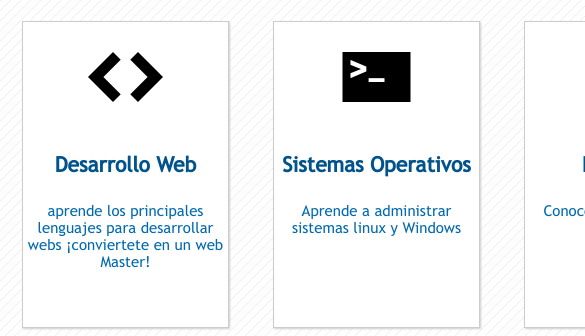
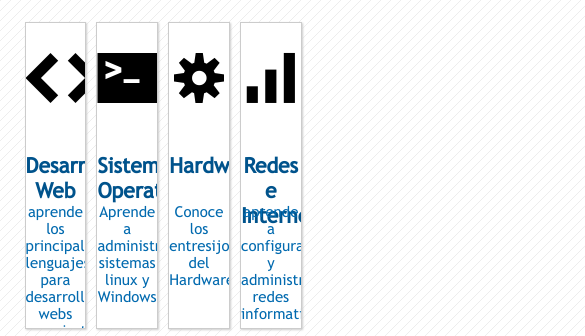
Before and after one commit to Nuribe92/Test, a plain HTML site: page index.html in a window 390 px wide. Shown: the part 249-585 px from the top of the page, 585 px wide, since content can reach past the window. Drawn offline with Linux system fonts and the light colour scheme.

Commit message:
responsives card 1250px

```diff
--- a/css/responsive.css
+++ b/css/responsive.css
@@ -0,0 +1,10 @@
+@media (max-width: 1250px){
+    .wrap{
+        width: 90%;
+        margin: 0 auto;
+    }
+    .card{
+        width: 17%;
+        margin: 1.45%;
+    }
+}
--- a/index.html
+++ b/index.html
@@ -79,6 +79,7 @@
         <!-- FIN TARJETAS-->
       </section>
       <!--INICIO BARRA LATERAL-->
+      <div class="clearfix"></div>
       <aside id="lateral">
         <h3>BUSCAR</h3>
         <div id="search">
```
